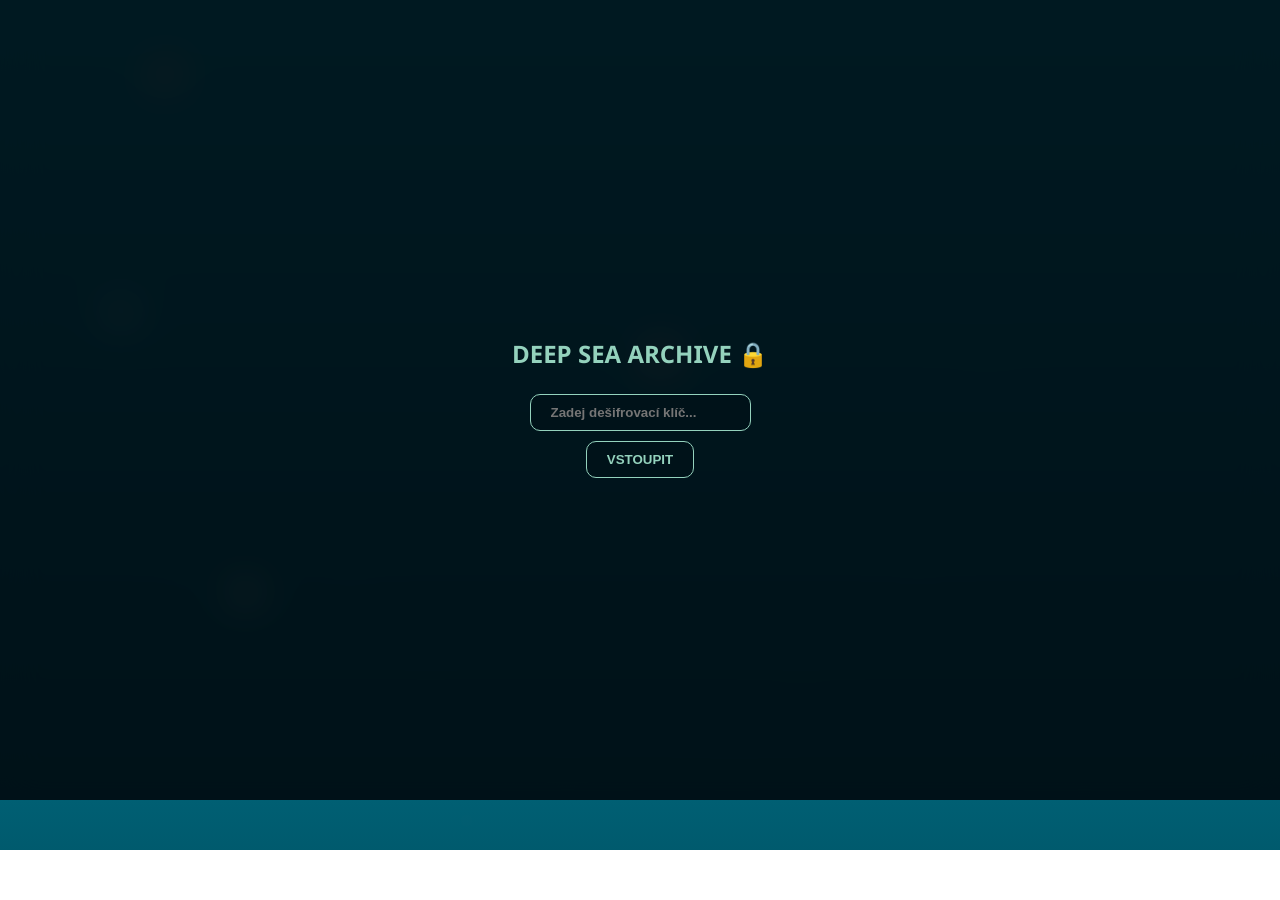
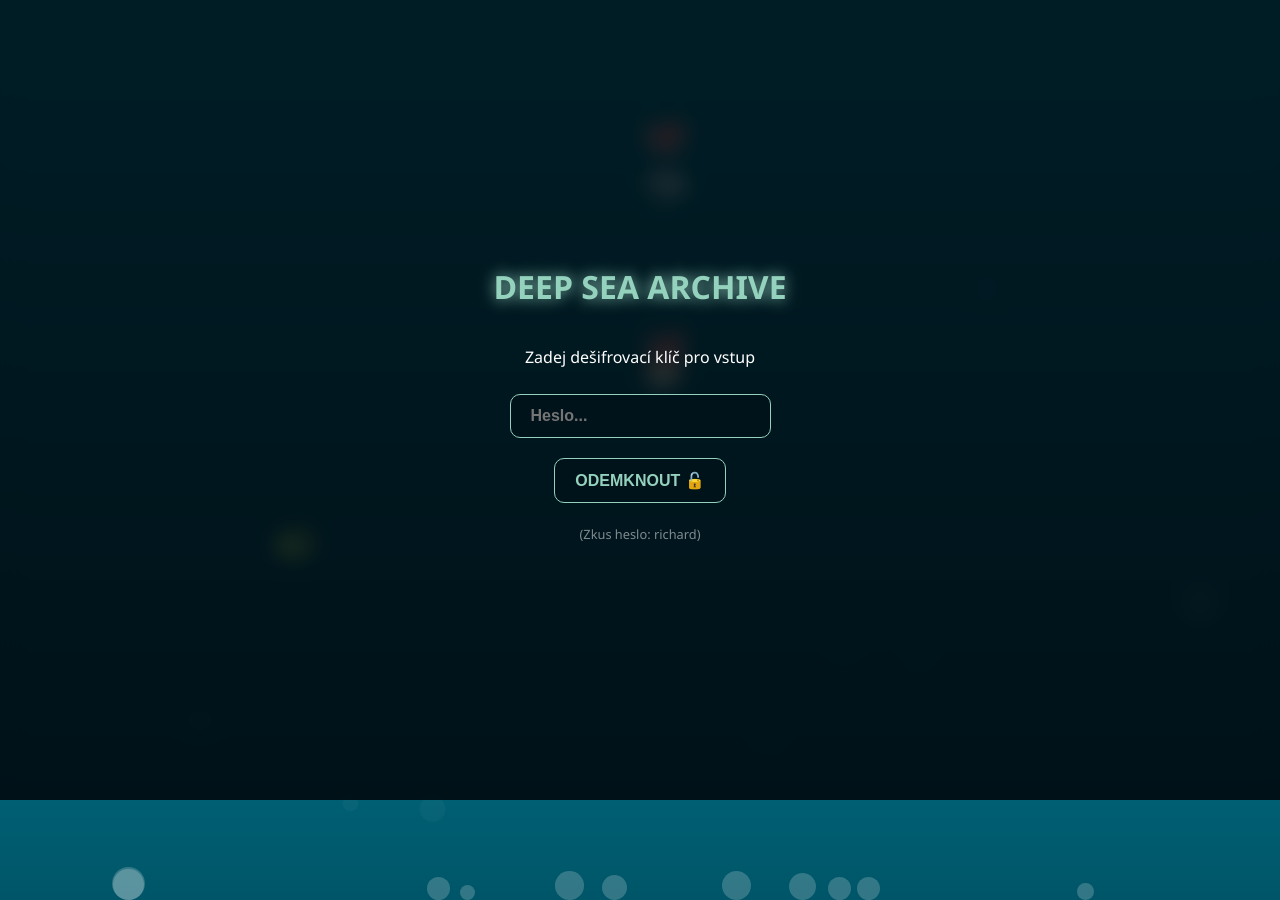
Before and after one commit to richardlvisrdce/my-web, a plain HTML site: page index.html in a window 1280 px wide. Before the commit the page ends 850 px from the top, so only its background shows below. Drawn offline with nearby package versions, Linux system fonts and the light colour scheme.

Commit message:
Update index.html

```diff
--- a/index.html
+++ b/index.html
@@ -21,30 +21,32 @@
             flex-direction: column;
             align-items: center;
             overflow-x: hidden;
+            background-attachment: fixed;
         }
 
         /* BUBBLE ENGINE */
         .bubble {
             position: absolute;
-            background: rgba(255, 255, 255, 0.1);
+            background: rgba(255, 255, 255, 0.2);
             border-radius: 50%;
-            bottom: -50px;
+            bottom: -100px;
             animation: rise var(--d) infinite ease-in;
             pointer-events: none;
+            z-index: 1;
         }
 
         @keyframes rise {
             0% { transform: translateY(0) scale(1); opacity: 0; }
-            50% { opacity: 0.4; }
-            100% { transform: translateY(-110vh) scale(1.5); opacity: 0; }
+            50% { opacity: 0.6; }
+            100% { transform: translateY(-120vh) scale(1.5); opacity: 0; }
         }
 
         /* RYBY */
         .fish {
             position: absolute;
-            font-size: 2rem;
+            font-size: 2.5rem;
             animation: swim var(--t) infinite linear;
-            z-index: 1;
+            z-index: 2;
             pointer-events: none;
         }
 
@@ -53,33 +55,33 @@
             to { left: 110vw; transform: scaleX(1); }
         }
 
-        /* LOGIN BOX (Nové) */
+        /* LOGIN OVERLAY */
         #login-overlay {
             position: fixed;
             top: 0; left: 0; width: 100%; height: 100%;
-            background: rgba(0,18,25,0.9);
+            background: rgba(0,18,25,0.85);
             z-index: 100;
             display: flex;
             flex-direction: column;
             align-items: center;
             justify-content: center;
-            backdrop-filter: blur(20px);
+            backdrop-filter: blur(10px);
         }
 
-        /* HLAVNÍ KONTEJNER */
+        /* HLAVNÍ PANEL */
         .glass-panel {
-            background: rgba(0, 0, 0, 0.5);
+            background: rgba(0, 0, 0, 0.6);
             backdrop-filter: blur(15px);
-            border: 1px solid var(--ocean-cyan);
+            border: 2px solid var(--ocean-cyan);
             border-radius: 25px;
             padding: 30px;
             width: 90%;
             max-width: 600px;
             margin-top: 50px;
             z-index: 10;
-            box-shadow: 0 0 30px rgba(148, 210, 189, 0.2);
+            box-shadow: 0 0 40px rgba(148, 210, 189, 0.3);
             text-align: center;
-            display: none; /* Skryté do přihlášení */
+            display: none; /* Skryto do přihlášení */
         }
 
         .card { height: 250px; perspective: 1000px; margin: 20px 0; cursor: pointer; }
@@ -99,17 +101,17 @@
         }
         .card-back { transform: rotateY(180deg); color: var(--ocean-cyan); background: rgba(0, 210, 255, 0.1); }
 
-        select, button, input {
-            background: var(--deep-blue);
+        input, button, select {
+            background: rgba(0,18,25,0.8);
             color: var(--ocean-cyan);
             border: 1px solid var(--ocean-cyan);
-            padding: 10px 20px;
+            padding: 12px 20px;
             border-radius: 10px;
-            margin: 5px;
+            margin: 10px;
             font-weight: bold;
-            outline: none;
+            font-size: 1rem;
         }
-        button:hover { background: var(--ocean-cyan); color: var(--deep-blue); cursor: pointer; }
+        button:hover { background: var(--ocean-cyan); color: var(--deep-blue); cursor: pointer; box-shadow: 0 0 15px var(--ocean-cyan); }
     </style>
 </head>
 <body>
@@ -117,24 +119,25 @@
     <div id="bg-elements"></div>
 
     <div id="login-overlay">
-        <h2 style="color: var(--ocean-cyan)">DEEP SEA ARCHIVE 🔒</h2>
-        <input type="password" id="passKey" placeholder="Zadej dešifrovací klíč...">
-        <button onclick="unlock()">VSTOUPIT</button>
+        <h1 style="color: var(--ocean-cyan); text-shadow: 0 0 15px var(--ocean-cyan);">DEEP SEA ARCHIVE</h1>
+        <p>Zadej dešifrovací klíč pro vstup</p>
+        <input type="password" id="passKey" placeholder="Heslo...">
+        <button onclick="unlock()">ODEMKNOUT 🔓</button>
+        <p style="font-size: 0.8rem; opacity: 0.5;">(Zkus heslo: richard)</p>
     </div>
 
     <div class="glass-panel" id="mainPanel">
-        <h1 style="color: var(--ocean-cyan); text-shadow: 0 0 10px var(--ocean-cyan);">RIŠA OS 🌊</h1>
+        <h1 style="color: var(--ocean-cyan);">RIŠA OS 🌊</h1>
 
         <select id="subjectSelect" onchange="loadSubject()">
             <option value="BI301K">BI301K - Hlavní</option>
             <option value="PB111">PB111 - Operační systémy</option>
-            <option value="PB152">PB152 - Programování</option>
         </select>
 
         <div class="card" id="mainCard" onclick="this.classList.toggle('flipped')">
             <div class="card-inner">
                 <div class="card-front" id="qText">Vyber předmět...</div>
-                <div class="card-back" id="aText">...a začni se učit!</div>
+                <div class="card-back" id="aText">Zde se objeví odpověď.</div>
             </div>
         </div>
 
@@ -142,8 +145,6 @@
             <button onclick="prev()">⬅ Zpět</button>
             <span id="counter">0 / 0</span>
             <button onclick="next()">Vpřed ➡</button>
-            <br>
-            <button onclick="toggleStar()" style="border-color: gold;">★ Star</button>
         </div>
     </div>
 
@@ -151,57 +152,68 @@
         let MASTER_KEY = "";
         let currentCards = [];
         let index = 0;
-        let starred = JSON.parse(localStorage.getItem('starred_cards') || "[]");
 
-        // FUNKCE PRO ODEMKNUTÍ
-        function unlock() {
-            const input = document.getElementById('passKey').value;
-            if(!input) return;
-            MASTER_KEY = input;
-
-            // Zkusíme načíst první předmět, abychom ověřili heslo
-            loadSubject();
-        }
-
-        // BUBBLE & FISH ENGINE (Zůstává stejný)
+        // BUBBLE & FISH ENGINE - Spustí se hned!
         function createOcean() {
             const container = document.getElementById('bg-elements');
-            const fishTypes = ['🐟', '🐠', '🦈', '🐙', '🐡'];
-            for(let i=0; i<15; i++) {
+            const fishTypes = ['🐟', '🐠', '🦈', '🐙', '🐡', '🐢'];
+
+            // Bublinky
+            for(let i=0; i<20; i++) {
                 const b = document.createElement('div');
                 b.className = 'bubble';
                 b.style.left = Math.random() * 100 + 'vw';
-                b.style.width = b.style.height = (Math.random() * 20 + 10) + 'px';
-                b.style.setProperty('--d', (Math.random() * 5 + 5) + 's');
-                b.style.animationDelay = Math.random() * 5 + 's';
+                const size = (Math.random() * 25 + 10) + 'px';
+                b.style.width = size;
+                b.style.height = size;
+                b.style.setProperty('--d', (Math.random() * 6 + 4) + 's');
+                b.style.animationDelay = Math.random() * 8 + 's';
                 container.appendChild(b);
             }
-            for(let i=0; i<5; i++) {
+
+            // Ryby
+            for(let i=0; i<6; i++) {
                 const f = document.createElement('div');
                 f.className = 'fish';
                 f.innerText = fishTypes[Math.floor(Math.random() * fishTypes.length)];
                 f.style.top = Math.random() * 80 + 'vh';
-                f.style.setProperty('--t', (Math.random() * 10 + 10) + 's');
-                f.style.animationDelay = Math.random() * 10 + 's';
+                f.style.setProperty('--t', (Math.random() * 12 + 8) + 's');
+                f.style.animationDelay = Math.random() * 15 + 's';
                 container.appendChild(f);
             }
         }
 
-        // UPRAVENÉ NAČÍTÁNÍ SE ŠIFROVÁNÍM
+        function unlock() {
+            const input = document.getElementById('passKey').value;
+            if(!input) return;
+
+            MASTER_KEY = input;
+
+            // NOUZOVÝ REŽIM PRO HESLO "richard"
+            if(input === "richard") {
+                document.getElementById('login-overlay').style.display = 'none';
+                document.getElementById('mainPanel').style.display = 'block';
+                currentCards = ["Systém:Odemčeno pomocí 'richard'!", "Status:Funguje to!", "Data:Nahraj soubory do /data/"];
+                updateUI();
+                return;
+            }
+
+            // Jinak zkusit reálné dešifrování
+            loadSubject();
+        }
+
         async function loadSubject() {
             const sub = document.getElementById('subjectSelect').value;
             try {
-                // Načteme zašifrovaný soubor z tvé složky /data/
                 const response = await fetch(`./data/${sub}.txt`);
+                if(!response.ok) throw new Error("Soubor nenalezen");
+
                 const encryptedHex = await response.text();
-
-                // DEŠIFROVÁNÍ POMOCÍ HESLA
                 const bytes = CryptoJS.AES.decrypt(encryptedHex.trim(), MASTER_KEY);
                 const decryptedText = bytes.toString(CryptoJS.enc.Utf8);
 
                 if(!decryptedText) throw new Error("Špatné heslo");
 
-                // Pokud dešifrování prošlo, schováme login a ukážeme panel
                 document.getElementById('login-overlay').style.display = 'none';
                 document.getElementById('mainPanel').style.display = 'block';
 
@@ -209,16 +221,15 @@
                 index = 0;
                 updateUI();
             } catch (e) {
-                alert("Přístup odepřen nebo soubor neexistuje. (Zkontroluj heslo)");
-                console.error(e);
+                alert("Přístup odepřen: " + e.message);
             }
         }
 
         function updateUI() {
             if(currentCards.length === 0) return;
-            const [q, a] = currentCards[index].split(':');
-            document.getElementById('qText').innerText = q;
-            document.getElementById('aText').innerText = a;
+            const parts = currentCards[index].split(':');
+            document.getElementById('qText').innerText = parts[0];
+            document.getElementById('aText').innerText = parts[1] || "";
             document.getElementById('counter').innerText = `${index + 1} / ${currentCards.length}`;
             document.getElementById('mainCard').classList.remove('flipped');
         }
@@ -226,22 +237,15 @@
         function next() { if(currentCards.length) { index = (index + 1) % currentCards.length; updateUI(); } }
         function prev() { if(currentCards.length) { index = (index - 1 + currentCards.length) % currentCards.length; updateUI(); } }
 
-        function toggleStar() {
-            const card = currentCards[index];
-            if(!starred.includes(card)) {
-                starred.push(card);
-                localStorage.setItem('starred_cards', JSON.stringify(starred));
-                alert("Přidáno k oblíbeným!");
-            }
-        }
+        // Start podvodního světa
+        createOcean();
 
+        // Klávesy
         document.addEventListener('keydown', (e) => {
             if(e.code === "Space") document.getElementById('mainCard').classList.toggle('flipped');
             if(e.code === "ArrowRight") next();
             if(e.code === "ArrowLeft") prev();
         });
-
-        createOcean();
     </script>
 </body>
 </html>
```
